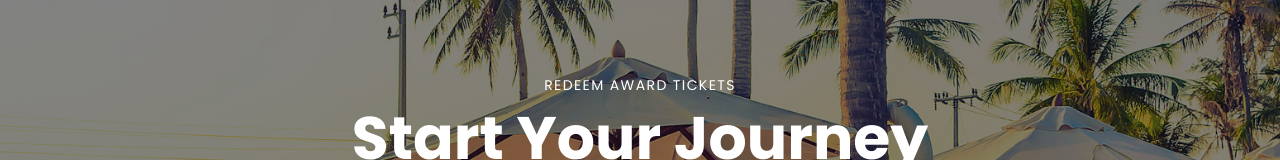
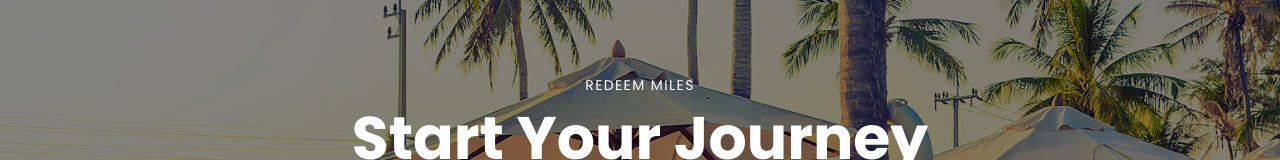
Before and after one commit to youshaneh/iredeem, a React (Create React App) app: page / in a window 1280 px wide. Shown: the part 160-320 px from the top of the page. Built offline with nearby package versions, Linux system fonts and the light colour scheme; no server answers.

Commit message:
feat: modify some of the wording

```diff
--- a/src/Home.js
+++ b/src/Home.js
@@ -19,7 +19,7 @@ function Banner() {
                 <div className="overlay bg-parallax" data-stellar-ratio="0.9" data-stellar-vertical-offset="0" data-background=""></div>
                 <div className="container">
                     <div className="banner_content text-center">
-                        <h6>Redeem award tickets</h6>
+                        <h6>Redeem miles</h6>
                         <h2>Start Your Journey</h2>
                         <p>
                             Asia Miles is Asia’s leading travel rewards program. <br/>
--- a/src/SearchOptions.js
+++ b/src/SearchOptions.js
@@ -21,7 +21,7 @@ function SearchOptions(props) {
                     </div>
                     <div className="col-6 col-md-4 col-lg-3">
                         <div className="option" >
-                            <span>No Stops Only</span>
+                            <span>Nonstop Only</span>
                             <div className="primary-switch">
                                 <input type="checkbox" id="non-stop-only"
                                     checked={nonStopOnly}
```
